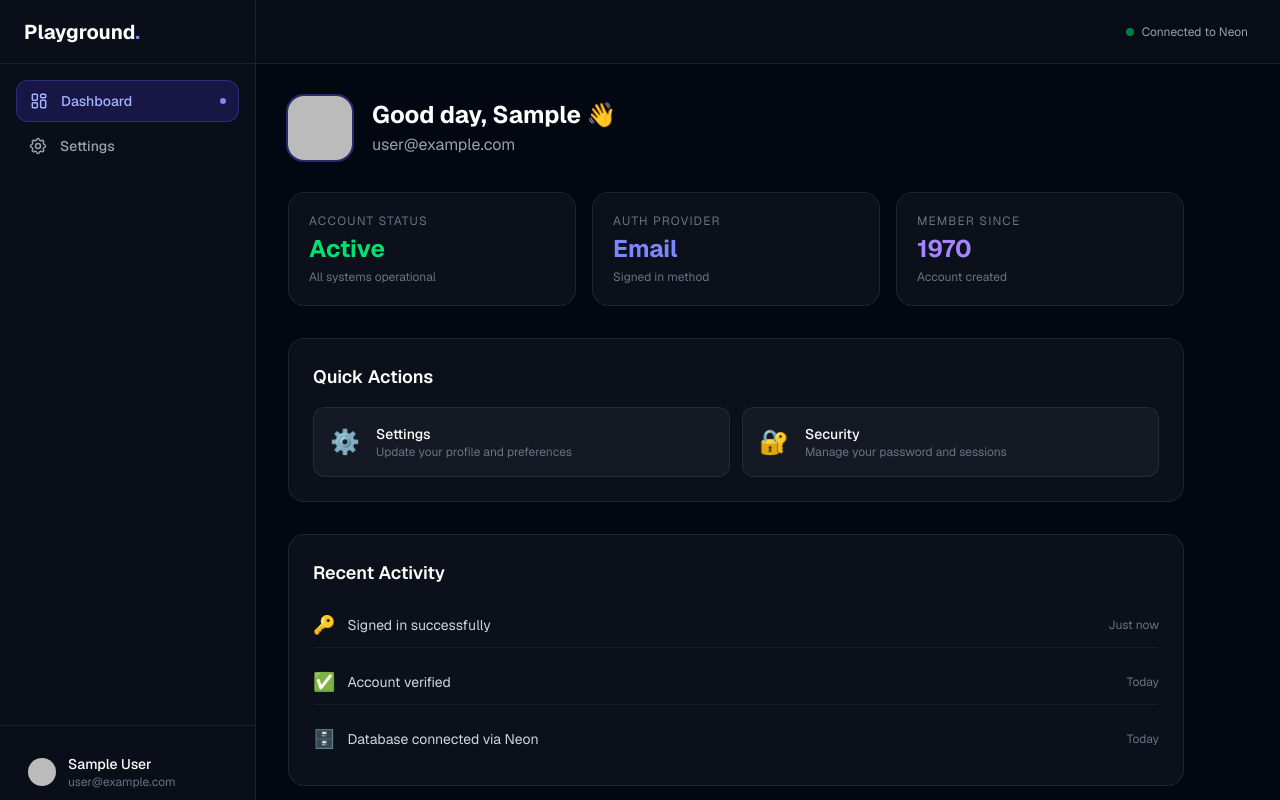
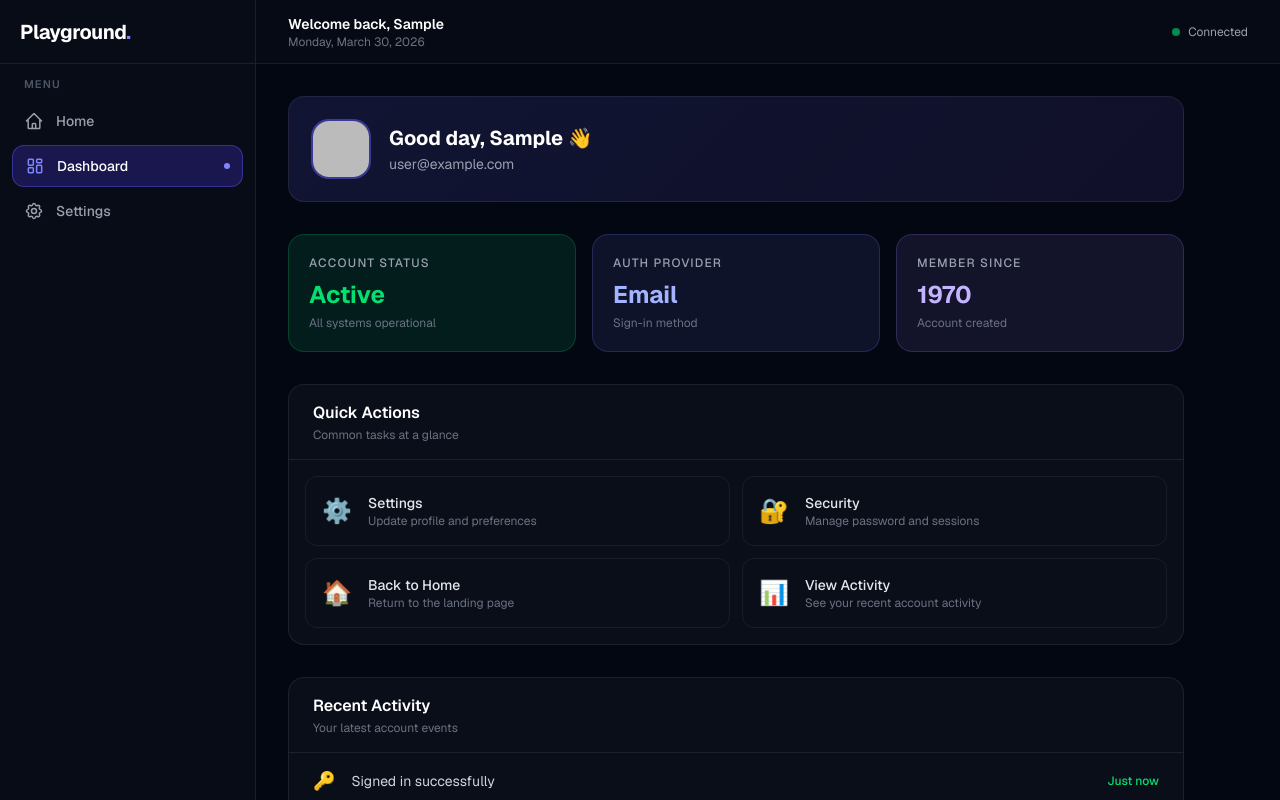
Before and after one commit to jasperdc23/playground-app, a Next.js app: page /dashboard in a window 1280 px wide. Shown: the top 800 px of the page. Built offline with nearby package versions, Linux system fonts and the light colour scheme; no server answers; sample sign-in values are in the browser's storage; some icons are missing.

Commit message:
Add back button, fix color contrast, improve dashboard and sidebar

```diff
--- a/app/dashboard/layout.tsx
+++ b/app/dashboard/layout.tsx
@@ -11,24 +11,29 @@ export default async function DashboardLayout({ children }: { children: React.Re
   const user = await currentUser();
 
   return (
-    <div className="min-h-screen flex">
-      <aside className="w-64 shrink-0 bg-white/[0.03] border-r border-white/8 flex flex-col animate-slide-left">
-        <div className="h-16 flex items-center px-6 border-b border-white/8">
-          <Link href="/" className="text-xl font-bold text-white">
+    <div className="min-h-screen flex bg-[#030712]">
+      {/* Sidebar */}
+      <aside className="w-64 shrink-0 flex flex-col border-r border-white/[0.08]" style={{ background: "rgba(255,255,255,0.02)" }}>
+        {/* Logo */}
+        <div className="h-16 flex items-center px-5 border-b border-white/[0.08]">
+          <Link href="/" className="text-xl font-bold text-white tracking-tight">
             Playground<span className="text-indigo-400">.</span>
           </Link>
         </div>
 
-        <nav className="flex-1 p-4 space-y-1">
+        {/* Nav */}
+        <nav className="flex-1 p-3">
+          <p className="text-[11px] font-semibold text-gray-600 uppercase tracking-widest px-3 mb-2">Menu</p>
           <DashboardNav />
         </nav>
 
-        <div className="p-4 border-t border-white/8">
-          <div className="flex items-center gap-3 p-3 rounded-xl hover:bg-white/5 transition-colors">
+        {/* User */}
+        <div className="p-3 border-t border-white/[0.08]">
+          <div className="flex items-center gap-3 p-3 rounded-xl hover:bg-white/[0.05] transition-colors cursor-default">
             <UserButton />
             <div className="flex-1 min-w-0">
               <p className="text-sm font-medium text-white truncate">
-                {user?.fullName ?? user?.emailAddresses[0]?.emailAddress}
+                {user?.fullName ?? user?.firstName ?? "User"}
               </p>
               <p className="text-xs text-gray-500 truncate">
                 {user?.emailAddresses[0]?.emailAddress}
@@ -38,17 +43,27 @@ export default async function DashboardLayout({ children }: { children: React.Re
         </div>
       </aside>
 
-      <main className="flex-1 flex flex-col min-w-0">
-        <div className="h-16 border-b border-white/8 flex items-center justify-end px-8 bg-white/[0.02]">
+      {/* Main content */}
+      <div className="flex-1 flex flex-col min-w-0">
+        {/* Top bar */}
+        <header className="h-16 flex items-center justify-between px-8 border-b border-white/[0.08]" style={{ background: "rgba(255,255,255,0.01)" }}>
+          <div>
+            <p className="text-sm font-semibold text-white">
+              {user?.fullName ? `Welcome back, ${user.fullName.split(" ")[0]}` : "Dashboard"}
+            </p>
+            <p className="text-xs text-gray-500">{new Date().toLocaleDateString("en-US", { weekday: "long", year: "numeric", month: "long", day: "numeric" })}</p>
+          </div>
           <div className="flex items-center gap-2">
             <div className="w-2 h-2 rounded-full bg-green-400 animate-pulse" />
-            <span className="text-xs text-gray-400">Connected to Neon</span>
+            <span className="text-xs text-gray-400">Connected</span>
           </div>
-        </div>
-        <div className="flex-1 p-8 animate-fade-in">
+        </header>
+
+        {/* Page content */}
+        <main className="flex-1 p-8 overflow-auto">
           {children}
-        </div>
-      </main>
+        </main>
+      </div>
     </div>
   );
 }
--- a/app/dashboard/page.tsx
+++ b/app/dashboard/page.tsx
@@ -8,51 +8,59 @@ export default async function DashboardPage() {
   const provider = user?.externalAccounts?.[0]?.provider ?? "email";
 
   const stats = [
-    { label: "Account Status", value: "Active",                         sub: "All systems operational",  color: "text-green-400"  },
-    { label: "Auth Provider",  value: provider === "email" ? "Email" : provider.charAt(0).toUpperCase() + provider.slice(1), sub: "Signed in method", color: "text-indigo-400" },
-    { label: "Member Since",   value: new Date(user?.createdAt ?? Date.now()).getFullYear().toString(), sub: "Account created", color: "text-violet-400" },
+    { label: "Account Status", value: "Active",   sub: "All systems operational",  color: "text-green-400",  bg: "bg-green-400/10",  border: "border-green-400/20"  },
+    { label: "Auth Provider",  value: provider === "email" ? "Email" : provider.charAt(0).toUpperCase() + provider.slice(1), sub: "Sign-in method", color: "text-indigo-300", bg: "bg-indigo-400/10", border: "border-indigo-400/20" },
+    { label: "Member Since",   value: new Date(user?.createdAt ?? Date.now()).getFullYear().toString(), sub: "Account created", color: "text-violet-300", bg: "bg-violet-400/10", border: "border-violet-400/20" },
   ];
 
   return (
-    <div className="max-w-4xl space-y-8">
-      <div className="flex items-center gap-5">
+    <div className="max-w-4xl space-y-8 animate-fade-in">
+
+      {/* Welcome banner */}
+      <div className="rounded-2xl p-6 flex items-center gap-5 border border-white/[0.08]" style={{ background: "linear-gradient(135deg, rgba(99,102,241,0.15) 0%, rgba(139,92,246,0.10) 100%)" }}>
         {image ? (
-          // eslint-disable-next-line @next/next/no-img-element
-          <img src={image} alt="avatar" className="w-16 h-16 rounded-2xl ring-2 ring-indigo-500/40" />
+          <img src={image} alt="avatar" className="w-14 h-14 rounded-2xl ring-2 ring-indigo-500/50 shrink-0" />
         ) : (
-          <div className="w-16 h-16 rounded-2xl bg-gradient-to-br from-indigo-600 to-violet-600 flex items-center justify-center text-2xl font-bold shrink-0">
+          <div className="w-14 h-14 rounded-2xl bg-gradient-to-br from-indigo-600 to-violet-600 flex items-center justify-center text-xl font-bold shrink-0 text-white">
             {name[0]?.toUpperCase()}
           </div>
         )}
         <div>
-          <h1 className="text-2xl font-bold text-white">Good day, {name.split(" ")[0]} 👋</h1>
-          <p className="text-gray-400 mt-0.5">{email}</p>
+          <h1 className="text-xl font-bold text-white">Good day, {name.split(" ")[0]} 👋</h1>
+          <p className="text-gray-400 text-sm mt-0.5">{email}</p>
         </div>
       </div>
 
+      {/* Stats */}
       <div className="grid grid-cols-1 sm:grid-cols-3 gap-4">
-        {stats.map((s, i) => (
-          <div key={s.label} className={`glass rounded-2xl p-5 space-y-1 animate-fade-in animate-delay-${(i + 1) * 100}`}>
-            <p className="text-xs text-gray-500 uppercase tracking-widest">{s.label}</p>
-            <p className={`text-2xl font-bold ${s.color}`}>{s.value}</p>
-            <p className="text-xs text-gray-500">{s.sub}</p>
+        {stats.map((s) => (
+          <div key={s.label} className={`rounded-2xl p-5 border ${s.border} ${s.bg}`}>
+            <p className="text-xs font-medium text-gray-400 uppercase tracking-widest">{s.label}</p>
+            <p className={`text-2xl font-bold mt-2 ${s.color}`}>{s.value}</p>
+            <p className="text-xs text-gray-500 mt-1">{s.sub}</p>
           </div>
         ))}
       </div>
 
-      <div className="glass rounded-2xl p-6 space-y-4">
-        <h2 className="font-semibold text-white text-lg">Quick Actions</h2>
-        <div className="grid grid-cols-1 sm:grid-cols-2 gap-3">
+      {/* Quick actions */}
+      <div className="rounded-2xl border border-white/[0.08] overflow-hidden" style={{ background: "rgba(255,255,255,0.03)" }}>
+        <div className="px-6 py-4 border-b border-white/[0.08]">
+          <h2 className="font-semibold text-white">Quick Actions</h2>
+          <p className="text-xs text-gray-500 mt-0.5">Common tasks at a glance</p>
+        </div>
+        <div className="p-4 grid grid-cols-1 sm:grid-cols-2 gap-3">
           {[
-            { icon: "⚙️", label: "Settings",  desc: "Update your profile and preferences", href: "/dashboard/settings" },
-            { icon: "🔐", label: "Security",  desc: "Manage your password and sessions",   href: "/dashboard/settings" },
+            { icon: "⚙️", label: "Settings",         desc: "Update profile and preferences",  href: "/dashboard/settings" },
+            { icon: "🔐", label: "Security",          desc: "Manage password and sessions",    href: "/dashboard/settings" },
+            { icon: "🏠", label: "Back to Home",      desc: "Return to the landing page",      href: "/"                   },
+            { icon: "📊", label: "View Activity",     desc: "See your recent account activity", href: "/dashboard"          },
           ].map((item) => (
             <a key={item.label} href={item.href}
-              className="flex items-center gap-4 p-4 bg-white/[0.04] hover:bg-white/[0.08] border border-white/8 hover:border-white/15 rounded-xl transition-all duration-200 group active:scale-[0.98]"
+              className="flex items-center gap-4 p-4 rounded-xl border border-white/[0.06] hover:border-indigo-500/30 hover:bg-indigo-500/[0.07] transition-all duration-200 group active:scale-[0.98]"
             >
               <span className="text-2xl">{item.icon}</span>
               <div>
-                <p className="text-sm font-medium text-white group-hover:text-indigo-300 transition-colors">{item.label}</p>
+                <p className="text-sm font-medium text-gray-200 group-hover:text-white transition-colors">{item.label}</p>
                 <p className="text-xs text-gray-500">{item.desc}</p>
               </div>
             </a>
@@ -60,22 +68,28 @@ export default async function DashboardPage() {
         </div>
       </div>
 
-      <div className="glass rounded-2xl p-6 space-y-4">
-        <h2 className="font-semibold text-white text-lg">Recent Activity</h2>
-        <div className="space-y-3">
+      {/* Activity */}
+      <div className="rounded-2xl border border-white/[0.08] overflow-hidden" style={{ background: "rgba(255,255,255,0.03)" }}>
+        <div className="px-6 py-4 border-b border-white/[0.08]">
+          <h2 className="font-semibold text-white">Recent Activity</h2>
+          <p className="text-xs text-gray-500 mt-0.5">Your latest account events</p>
+        </div>
+        <div className="divide-y divide-white/[0.05]">
           {[
-            { icon: "🔑", text: "Signed in successfully",      time: "Just now" },
-            { icon: "✅", text: "Account verified",             time: "Today"    },
-            { icon: "🗄️", text: "Database connected via Neon", time: "Today"    },
+            { icon: "🔑", text: "Signed in successfully",      time: "Just now", color: "text-green-400"  },
+            { icon: "✅", text: "Account verified by Clerk",    time: "Today",    color: "text-blue-400"   },
+            { icon: "🗄️", text: "Database connected via Neon", time: "Today",    color: "text-violet-400" },
+            { icon: "🚀", text: "App deployed on Vercel",       time: "Today",    color: "text-indigo-400" },
           ].map((item) => (
-            <div key={item.text} className="flex items-center gap-3 py-2 border-b border-white/5 last:border-0">
+            <div key={item.text} className="flex items-center gap-4 px-6 py-3.5 hover:bg-white/[0.02] transition-colors">
               <span className="text-lg">{item.icon}</span>
               <p className="flex-1 text-sm text-gray-300">{item.text}</p>
-              <span className="text-xs text-gray-500">{item.time}</span>
+              <span className={`text-xs font-medium ${item.color}`}>{item.time}</span>
             </div>
           ))}
         </div>
       </div>
+
     </div>
   );
 }
--- a/app/dashboard/settings/page.tsx
+++ b/app/dashboard/settings/page.tsx
@@ -5,38 +5,41 @@ export default async function SettingsPage() {
   const user = await currentUser();
 
   return (
-    <div className="max-w-3xl space-y-6">
+    <div className="max-w-3xl space-y-6 animate-fade-in">
       <div>
         <h1 className="text-2xl font-bold text-white">Settings</h1>
         <p className="text-gray-400 mt-1 text-sm">Manage your account, security and preferences</p>
       </div>
 
       {/* Account summary */}
-      <div className="glass rounded-2xl p-6 space-y-4">
-        <h2 className="font-semibold text-white flex items-center gap-2">
-          <span className="text-indigo-400">ℹ️</span> Account Info
-        </h2>
-        <div className="space-y-3">
+      <div className="rounded-2xl border border-white/[0.08] overflow-hidden" style={{ background: "rgba(255,255,255,0.03)" }}>
+        <div className="px-6 py-4 border-b border-white/[0.08]">
+          <h2 className="font-semibold text-white flex items-center gap-2">
+            <span className="text-indigo-400">ℹ️</span> Account Info
+          </h2>
+        </div>
+        <div className="divide-y divide-white/[0.05]">
           {[
             { label: "Name",      value: user?.fullName ?? "—" },
             { label: "Email",     value: user?.emailAddresses[0]?.emailAddress ?? "—" },
             { label: "User ID",   value: user?.id ?? "—" },
-            { label: "Verified",  value: user?.emailAddresses[0]?.verification?.status === "verified" ? "✅ Yes" : "❌ No" },
+            { label: "Verified",  value: user?.emailAddresses[0]?.verification?.status === "verified" ? "✅ Verified" : "❌ Not verified" },
             { label: "Auth Type", value: user?.externalAccounts?.length ? user.externalAccounts[0].provider : "Email & Password" },
           ].map((row) => (
-            <div key={row.label} className="flex items-center justify-between py-2.5 border-b border-white/5 last:border-0">
+            <div key={row.label} className="flex items-center justify-between px-6 py-3.5">
               <span className="text-sm text-gray-400">{row.label}</span>
-              <span className="text-sm text-white font-medium truncate max-w-[240px]">{row.value}</span>
+              <span className="text-sm text-white font-medium truncate max-w-[260px]">{row.value}</span>
             </div>
           ))}
         </div>
       </div>
 
-      {/* Full Clerk profile manager */}
+      {/* Clerk profile manager */}
       <div className="space-y-3">
         <h2 className="font-semibold text-white flex items-center gap-2">
           <span className="text-indigo-400">👤</span> Manage Profile
         </h2>
+        <p className="text-sm text-gray-400">Update your name, profile picture, password, and connected accounts.</p>
         <UserProfile />
       </div>
     </div>
--- a/app/sign-in/[[...sign-in]]/page.tsx
+++ b/app/sign-in/[[...sign-in]]/page.tsx
@@ -1,12 +1,27 @@
 import { SignIn } from "@clerk/nextjs";
+import Link from "next/link";
 
 export default function SignInPage() {
   return (
-    <main className="flex-1 flex items-center justify-center py-20 pt-24">
+    <main className="min-h-screen flex flex-col items-center justify-center py-12 px-4 bg-[#030712]">
       <div className="pointer-events-none fixed inset-0 overflow-hidden">
         <div className="absolute top-0 left-1/2 -translate-x-1/2 w-[600px] h-[400px] bg-indigo-600/15 rounded-full blur-[100px]" />
       </div>
-      <SignIn />
+
+      <div className="relative w-full max-w-md">
+        {/* Back button */}
+        <Link
+          href="/"
+          className="inline-flex items-center gap-2 text-sm text-gray-400 hover:text-white transition-colors mb-6 group"
+        >
+          <svg className="w-4 h-4 group-hover:-translate-x-0.5 transition-transform" fill="none" stroke="currentColor" viewBox="0 0 24 24">
+            <path strokeLinecap="round" strokeLinejoin="round" strokeWidth={2} d="M15 19l-7-7 7-7" />
+          </svg>
+          Back to home
+        </Link>
+
+        <SignIn />
+      </div>
     </main>
   );
 }
--- a/app/sign-up/[[...sign-up]]/page.tsx
+++ b/app/sign-up/[[...sign-up]]/page.tsx
@@ -1,12 +1,27 @@
 import { SignUp } from "@clerk/nextjs";
+import Link from "next/link";
 
 export default function SignUpPage() {
   return (
-    <main className="flex-1 flex items-center justify-center py-20 pt-24">
+    <main className="min-h-screen flex flex-col items-center justify-center py-12 px-4 bg-[#030712]">
       <div className="pointer-events-none fixed inset-0 overflow-hidden">
         <div className="absolute top-0 left-1/2 -translate-x-1/2 w-[600px] h-[400px] bg-violet-600/15 rounded-full blur-[100px]" />
       </div>
-      <SignUp />
+
+      <div className="relative w-full max-w-md">
+        {/* Back button */}
+        <Link
+          href="/"
+          className="inline-flex items-center gap-2 text-sm text-gray-400 hover:text-white transition-colors mb-6 group"
+        >
+          <svg className="w-4 h-4 group-hover:-translate-x-0.5 transition-transform" fill="none" stroke="currentColor" viewBox="0 0 24 24">
+            <path strokeLinecap="round" strokeLinejoin="round" strokeWidth={2} d="M15 19l-7-7 7-7" />
+          </svg>
+          Back to home
+        </Link>
+
+        <SignUp />
+      </div>
     </main>
   );
 }
--- a/components/dashboard-nav.tsx
+++ b/components/dashboard-nav.tsx
@@ -4,6 +4,15 @@ import Link from "next/link";
 import { usePathname } from "next/navigation";
 
 const links = [
+  {
+    href: "/",
+    label: "Home",
+    icon: (
+      <svg className="w-5 h-5" fill="none" stroke="currentColor" viewBox="0 0 24 24">
+        <path strokeLinecap="round" strokeLinejoin="round" strokeWidth={1.8} d="M3 12l2-2m0 0l7-7 7 7M5 10v10a1 1 0 001 1h3m10-11l2 2m-2-2v10a1 1 0 01-1 1h-3m-6 0a1 1 0 001-1v-4a1 1 0 011-1h2a1 1 0 011 1v4a1 1 0 001 1m-6 0h6" />
+      </svg>
+    ),
+  },
   {
     href: "/dashboard",
     label: "Dashboard",
@@ -29,7 +38,7 @@ export default function DashboardNav() {
   const pathname = usePathname();
 
   return (
-    <>
+    <div className="space-y-1">
       {links.map((link) => {
         const active = pathname === link.href;
         return (
@@ -38,16 +47,16 @@ export default function DashboardNav() {
             href={link.href}
             className={`flex items-center gap-3 px-3 py-2.5 rounded-xl text-sm font-medium transition-all duration-200 ${
               active
-                ? "bg-indigo-600/20 text-indigo-300 border border-indigo-500/30"
-                : "text-gray-400 hover:text-white hover:bg-white/5"
+                ? "bg-indigo-600/25 text-white border border-indigo-500/40"
+                : "text-gray-400 hover:text-white hover:bg-white/[0.07]"
             }`}
           >
-            {link.icon}
+            <span className={active ? "text-indigo-400" : ""}>{link.icon}</span>
             {link.label}
             {active && <span className="ml-auto w-1.5 h-1.5 rounded-full bg-indigo-400" />}
           </Link>
         );
       })}
-    </>
+    </div>
   );
 }
```
